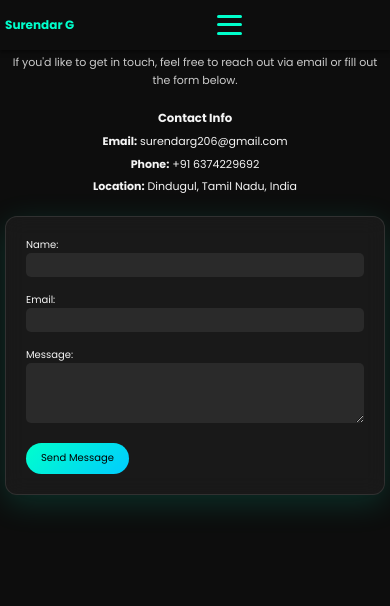
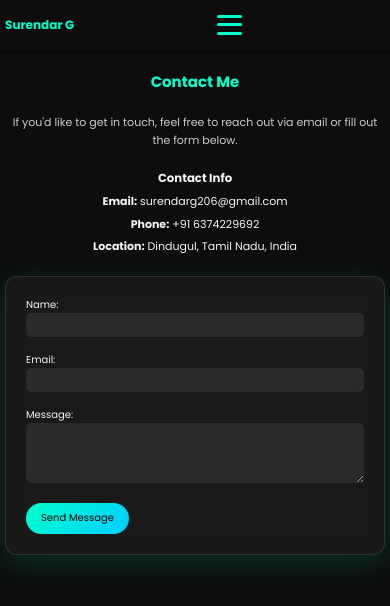
Before and after one commit to surendarg2003/Surendar_Portfolio, a React (Create React App) app: page /contact in a window 390 px wide. Shown: the top 606 px of the page. Built offline with nearby package versions, Linux system fonts and the light colour scheme.

Commit message:
Fix heading visibility on Contact page in mobile portrait and landscape by increasing top padding

```diff
--- a/src/pages/Contact.css
+++ b/src/pages/Contact.css
@@ -97,7 +97,7 @@
 
 @media (max-width: 480px) {
   .contact-section {
-    padding: 1rem 0.5rem;
+    padding: 7rem 0.5rem 1rem 0.5rem;
   }
 
   .centered-title {
@@ -109,3 +109,9 @@
     font-size: 0.8rem;
   }
 }
+
+@media (min-width: 481px) and (max-width: 1024px) and (orientation: landscape) {
+  .contact-section {
+    padding-top: 7rem;
+  }
+}
```
